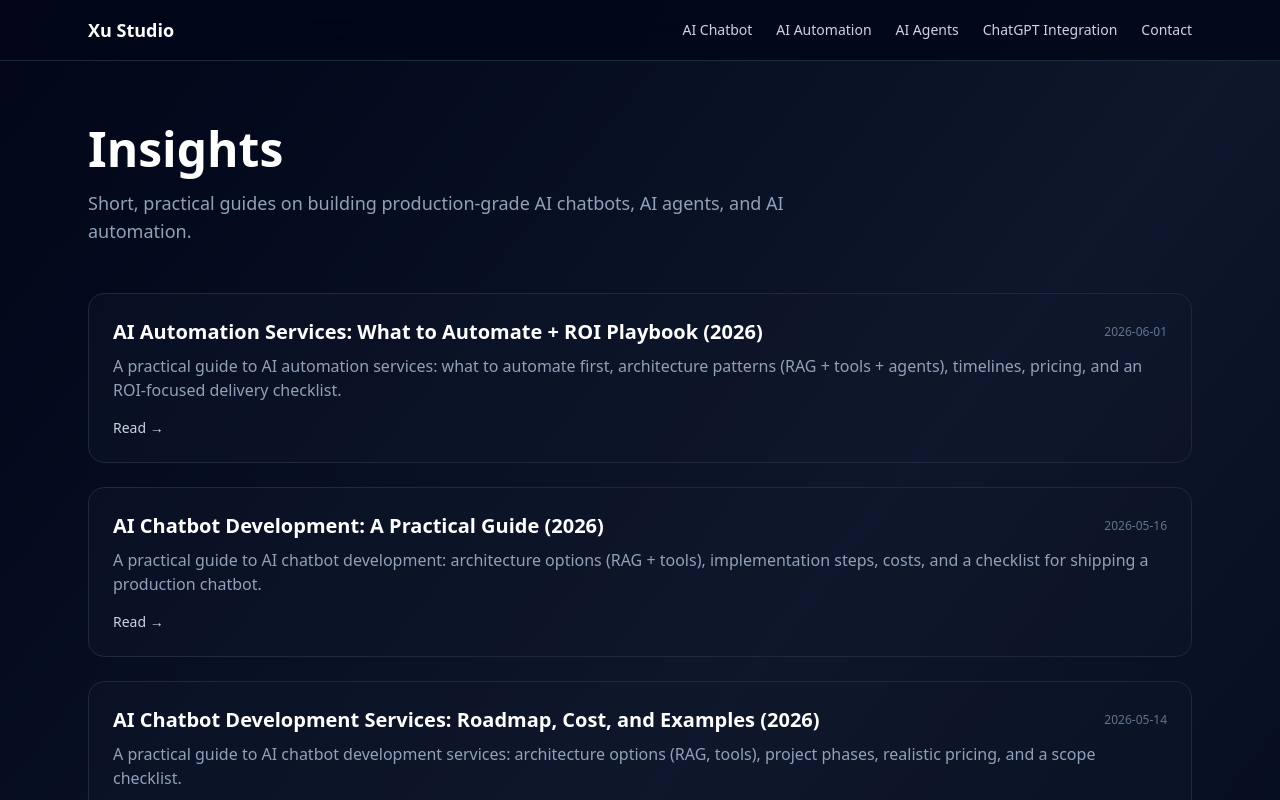
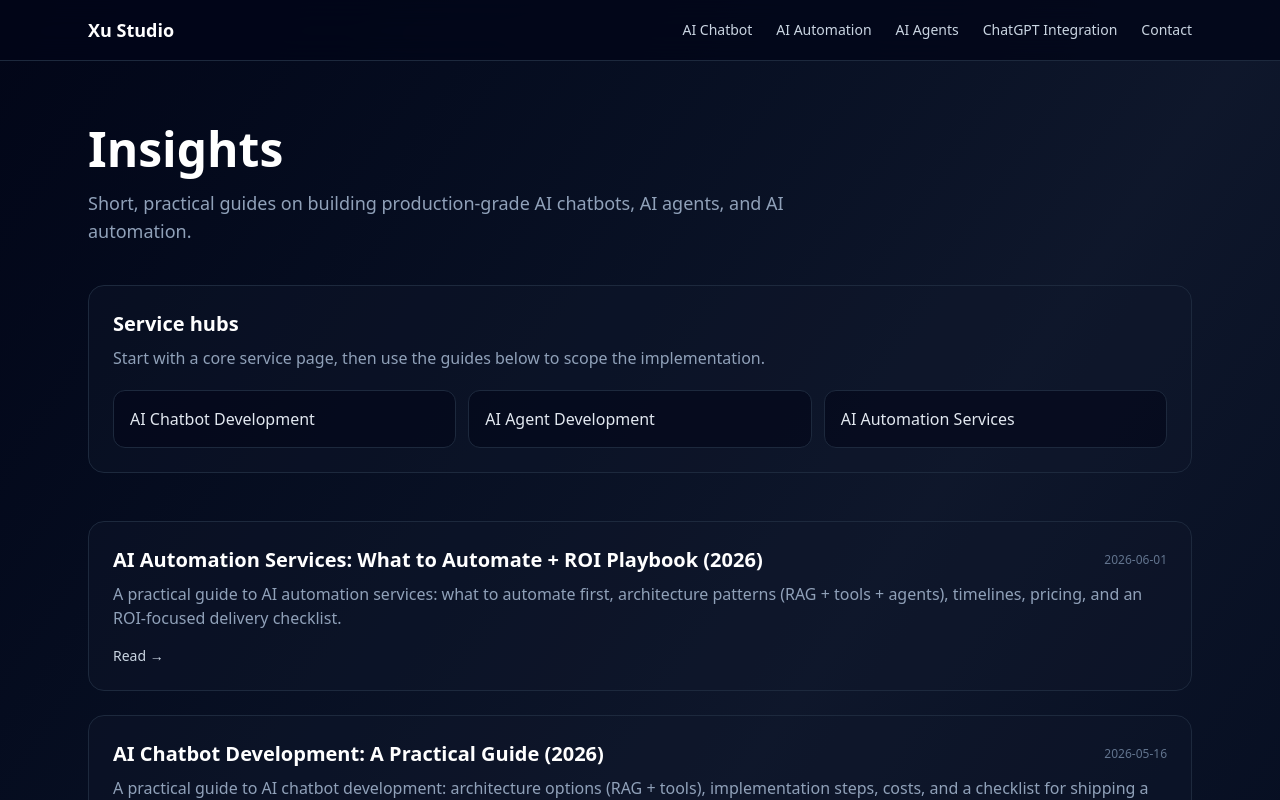
Before and after one commit to ethansure/thexu-studio, a Next.js app: page /insights in a window 1280 px wide. Shown: the top 800 px of the page. Built offline with nearby package versions, Linux system fonts and the light colour scheme.

Commit message:
seo: add service hub links to insights

```diff
--- a/src/app/insights/page.tsx
+++ b/src/app/insights/page.tsx
@@ -97,6 +97,33 @@ export default function InsightsIndexPage() {
           </p>
         </header>
 
+        <section className="mt-10 rounded-2xl border border-slate-800 bg-slate-900/40 p-6">
+          <h2 className="text-xl font-semibold">Service hubs</h2>
+          <p className="mt-2 text-slate-400">
+            Start with a core service page, then use the guides below to scope the implementation.
+          </p>
+          <div className="mt-5 grid gap-3 md:grid-cols-3">
+            <Link
+              href="/ai-chatbot"
+              className="rounded-xl border border-slate-800 bg-slate-950/60 p-4 text-slate-200 transition hover:border-blue-500/60 hover:text-white"
+            >
+              AI Chatbot Development
+            </Link>
+            <Link
+              href="/ai-agents"
+              className="rounded-xl border border-slate-800 bg-slate-950/60 p-4 text-slate-200 transition hover:border-blue-500/60 hover:text-white"
+            >
+              AI Agent Development
+            </Link>
+            <Link
+              href="/ai-automation"
+              className="rounded-xl border border-slate-800 bg-slate-950/60 p-4 text-slate-200 transition hover:border-blue-500/60 hover:text-white"
+            >
+              AI Automation Services
+            </Link>
+          </div>
+        </section>
+
         <section className="mt-12 grid gap-6">
           {posts.map((post) => (
             <Link
```
